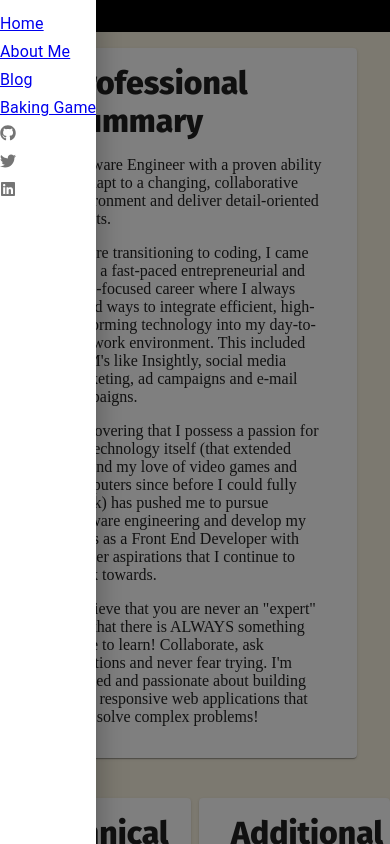
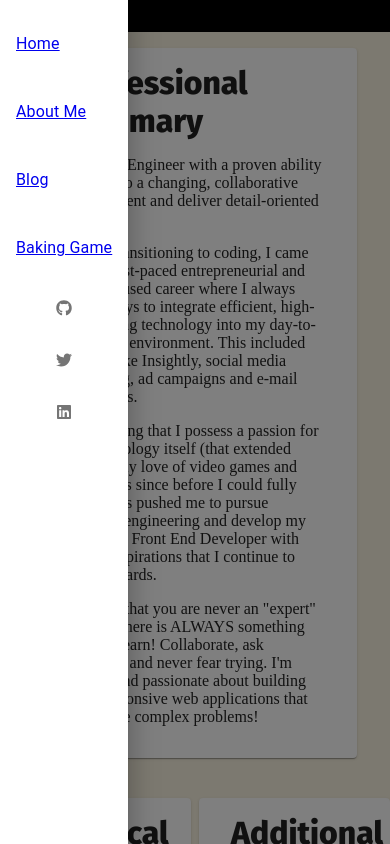
Before and after one commit to audreywrong/personalwebsite-react, a React (Create React App) app in the folder my-app/: page /about-me in a window 390 px wide. Both pictures are taken after a click on the button 40 px from the left and 16 px from the top of the page. Shown: the top 844 px of the page. Built offline with nearby package versions, Linux system fonts and the light colour scheme; a web font is replaced by a local one.

Commit message:
mobilemenu changes
linked icons
styled menu

```diff
--- a/my-app/src/features/mobile-menu/MobileMenu.jsx
+++ b/my-app/src/features/mobile-menu/MobileMenu.jsx
@@ -40,10 +40,10 @@ export default function MobileMenu() {
       linkHref: 'https://audreywrong.github.io/all-about-audrey/',
     },
     {linkContent: 'Baking Game', hasLink: true, linkHref: '/baking-game'},
-    {linkContent: <FaGithub />, hasLink: false, linkHref: 'https://github.com/audreywrong'},
-    {linkContent: <FaTwitter />, hasLink: false, linkHref: 'https://twitter.com/audwrong'},
+    {linkContent: <FaGithub style={{margin: 'auto'}} />, hasLink: false, linkHref: 'https://github.com/audreywrong'},
+    {linkContent: <FaTwitter style={{margin: 'auto'}} />, hasLink: false, linkHref: 'https://twitter.com/audwrong'},
     {
-      linkContent: <FaLinkedin />,
+      linkContent: <FaLinkedin style={{margin: 'auto'}} />,
       hasLink: false,
 
       linkHref: 'https://www.linkedin.com/in/audreylwright/',
@@ -56,17 +56,17 @@ export default function MobileMenu() {
         {navArray.map(({linkContent, isLink, linkHref}) => {
           const hasSocial = typeof linkContent !== 'string';
           const listContent = hasSocial ? (
-            <ListItemIcon>{linkContent}</ListItemIcon>
+            <ListItemIcon style={{margin: 'auto'}}>{linkContent}</ListItemIcon>
           ) : (
             <ListItemText>{linkContent}</ListItemText>
           );
 
           return (
-            <ListItemText button key={linkContent}>
+            <ListItemText button style={{padding: '1rem'}} key={linkContent}>
               {isLink ? (
                 <Link to={linkHref}>{listContent}</Link>
               ) : (
-                <a href={linkHref} target="_blank">
+                <a href={linkHref} style={{display: 'flex', margin: 'auto'}} target="_blank">
                   {listContent}
                 </a>
               )}
```
